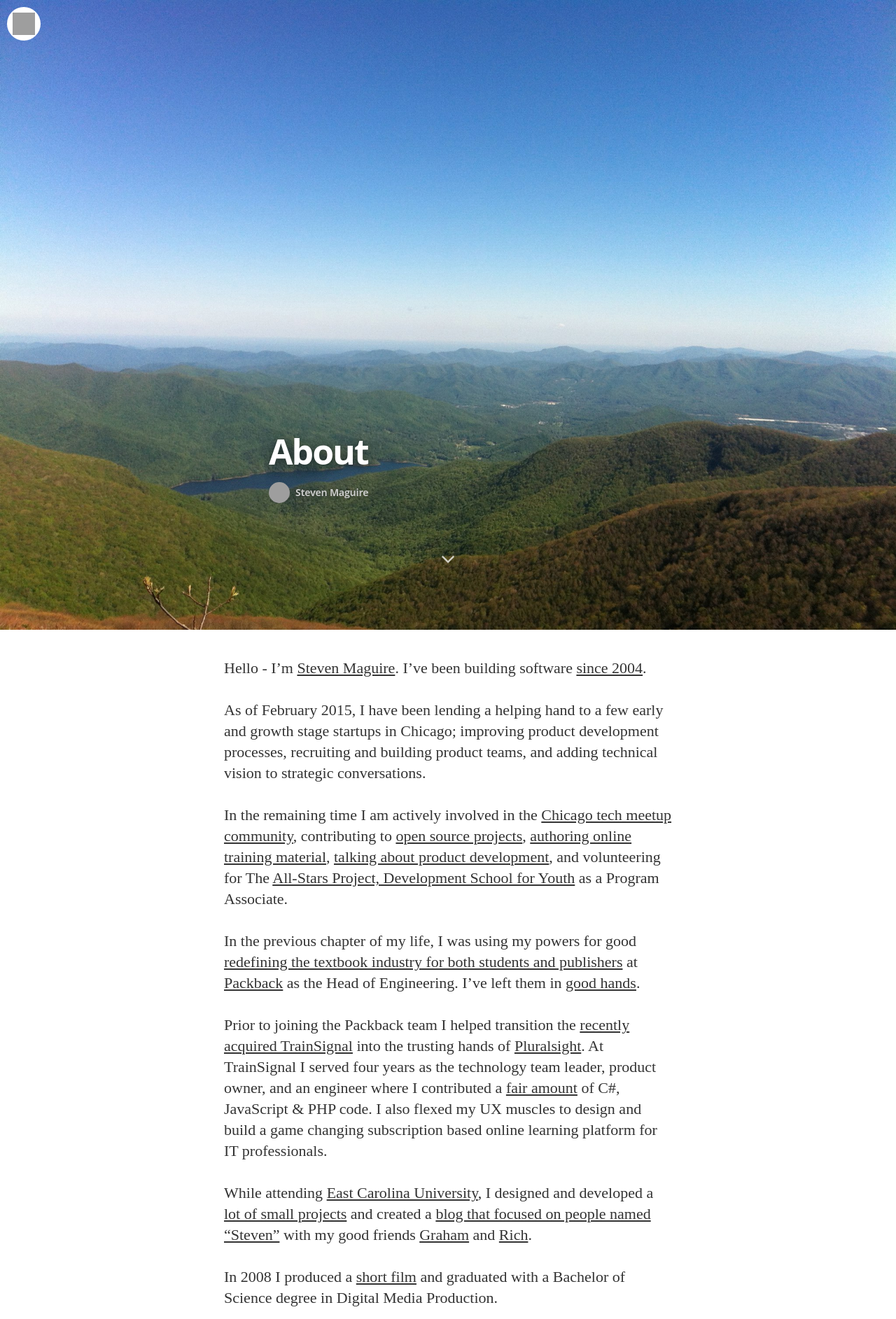
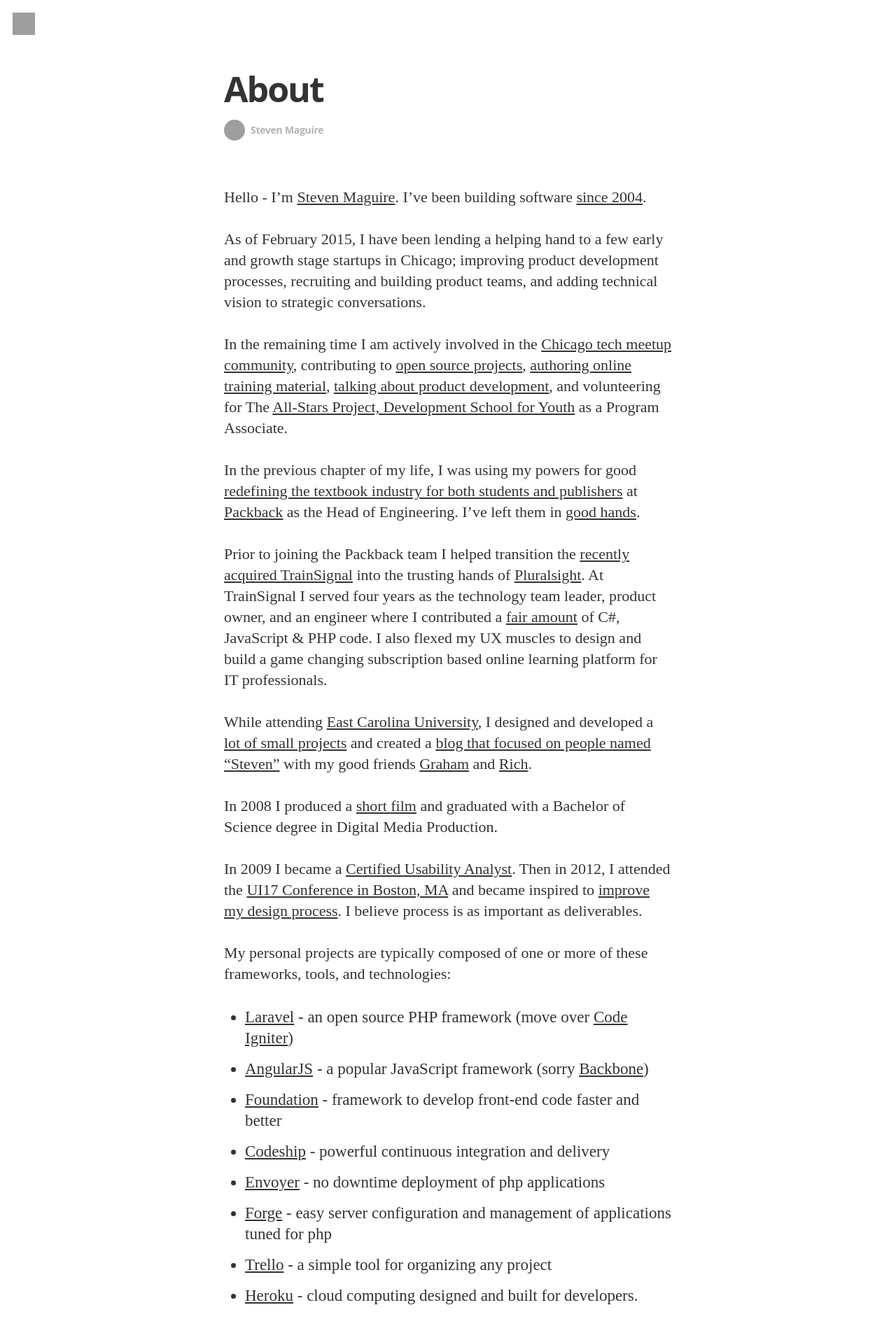
Before and after one commit to stevenmaguire/stevenmaguire.github.io, a Jekyll site: the page built from about.md, in a window 1280 px wide. Shown: the top 1885 px of the page at 70% size. Built offline with Jekyll 4.4.1, drawn with Linux system fonts in a browser that asks for light colours; nearby versions of some CDN libraries; some web fonts are replaced; Markdown is read by kramdown in place of the engine named in the settings; grey boxes are pictures that could not be loaded.

Commit message:
remove about image

```diff
--- a/about.md
+++ b/about.md
@@ -4,7 +4,7 @@
 title: "About"
 author: "Steven Maguire"
 author_image: http://stevenmaguire-com.s3.amazonaws.com/assets/steven.png
-image: /assets/article_images/about/asheville.jpg
+#image: /assets/article_images/about/asheville.jpg
 ---
 
 Hello - I'm [Steven Maguire](http://twitter.com/StevenMaguire). I've been building software [since 2004](http://www.linkedin.com/in/stevenmaguire).
```
